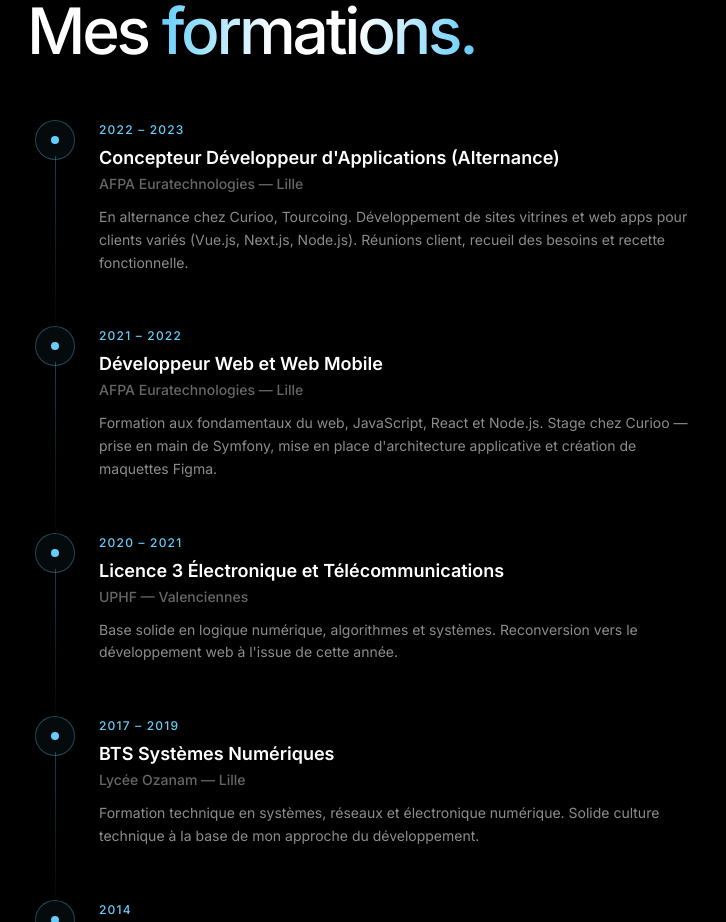
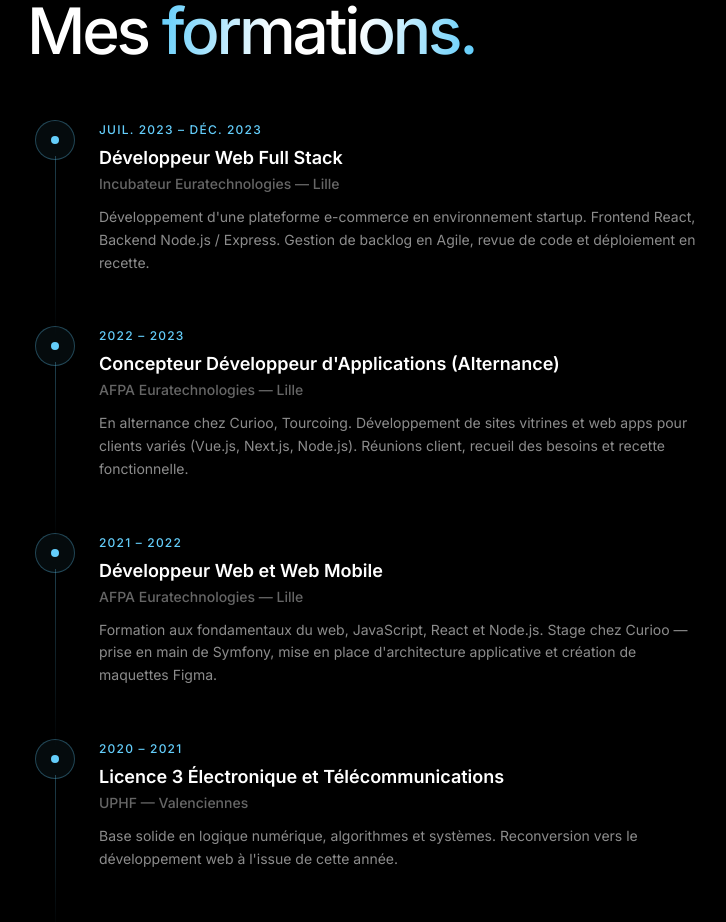
Before and after one commit to DHBoris/portfolio-frontend, a React (Vite) app: page / in a window 1280 px wide. Shown: the part 3660-4582 px from the top of the page, without its empty margins (5-731 px from the left). Built offline with nearby package versions, Linux system fonts and the light colour scheme.

Commit message:
feat: add incubateur euratechnologies experience

```diff
--- a/src/data/portfolio.ts
+++ b/src/data/portfolio.ts
@@ -102,6 +102,12 @@ export const skills: SkillCategory[] = [
 
 export const education: EducationItem[] = [
   {
+    year: 'Juil. 2023 – Déc. 2023',
+    title: 'Développeur Web Full Stack',
+    org: 'Incubateur Euratechnologies — Lille',
+    desc: 'Développement d\'une plateforme e-commerce en environnement startup. Frontend React, Backend Node.js / Express. Gestion de backlog en Agile, revue de code et déploiement en recette.',
+  },
+  {
     year: '2022 – 2023',
     title: 'Concepteur Développeur d\'Applications (Alternance)',
     org: 'AFPA Euratechnologies — Lille',
```
